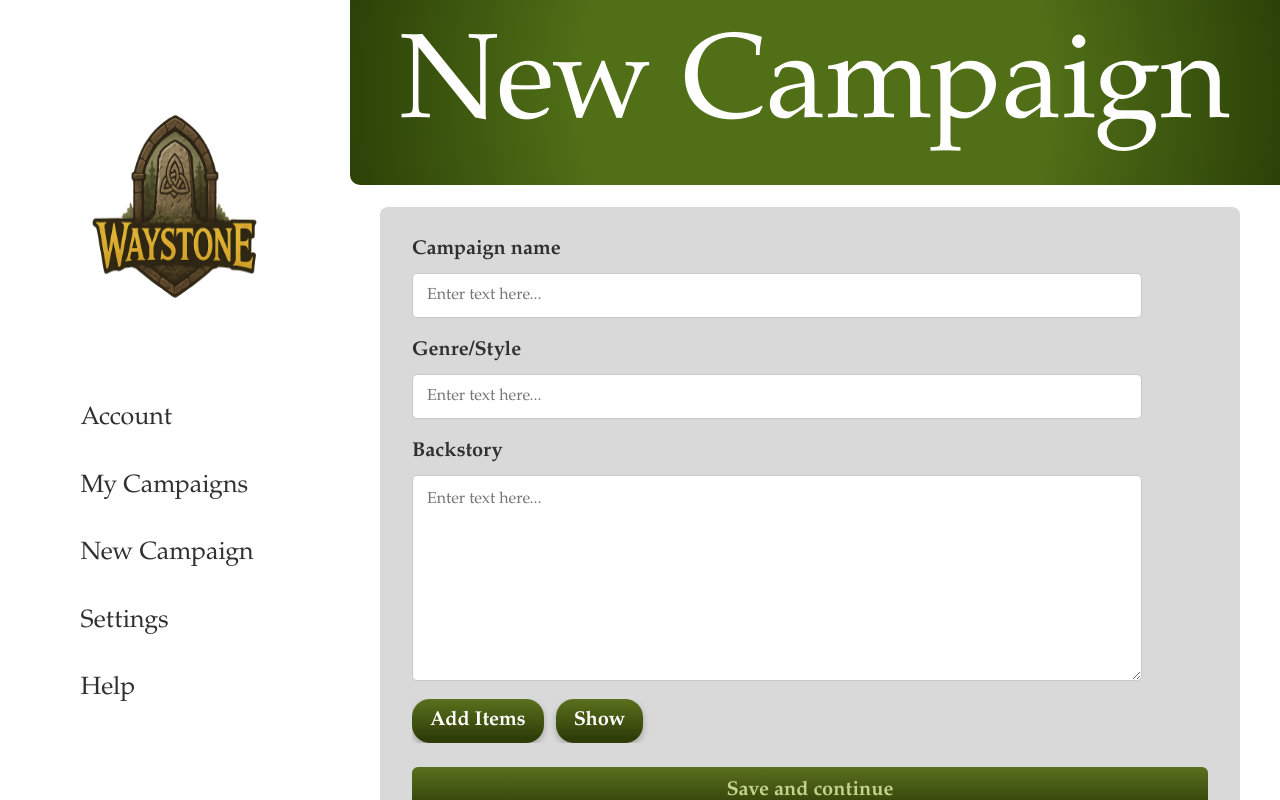
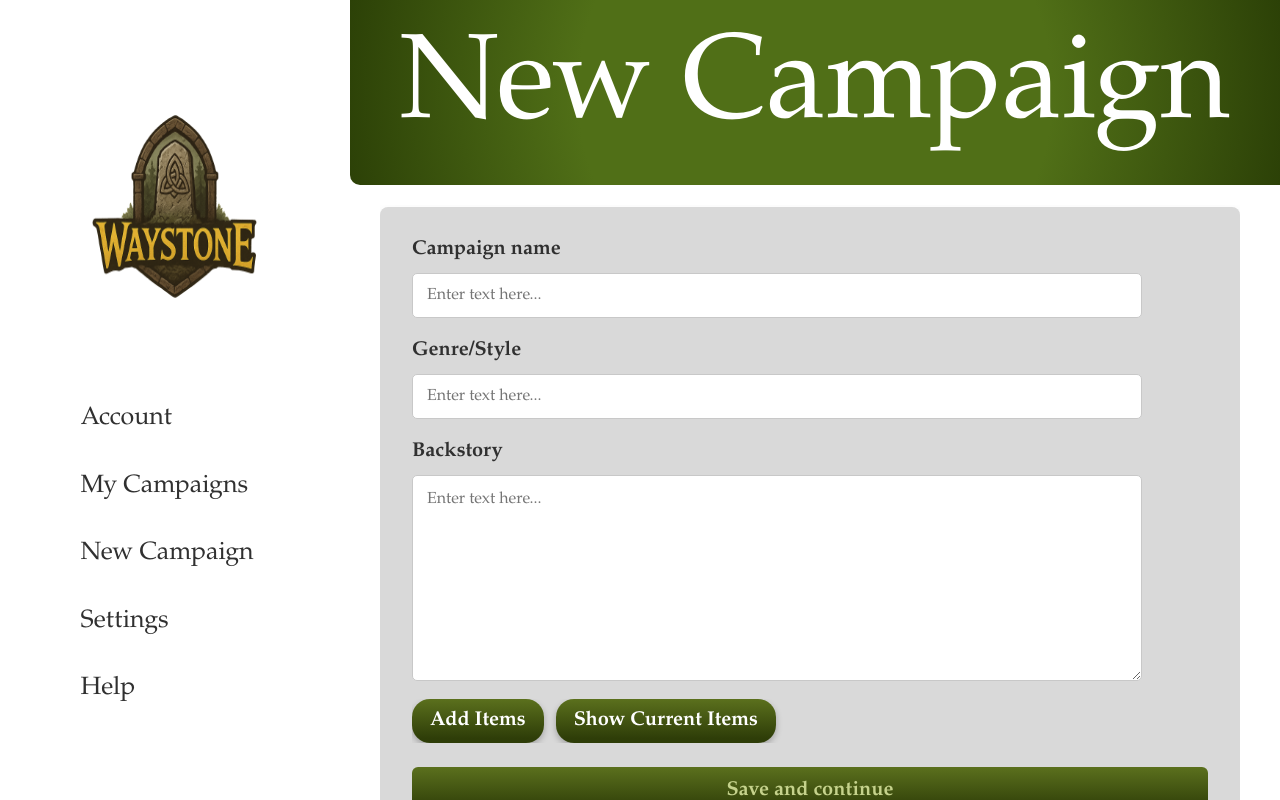
Before and after one commit to WouterOnGithub/Waystone, a React (Vite) app in the folder waystoneProject/: page /user/New_Campaign_Page_CAMPAIGN in a window 1280 px wide. Shown: the top 800 px of the page. Built offline with nearby package versions, Linux system fonts and the light colour scheme.

Commit message:
Minor new campaign and sidebar fix

```diff
--- a/waystoneProject/src/components/UI/Sidebar.jsx
+++ b/waystoneProject/src/components/UI/Sidebar.jsx
@@ -19,7 +19,7 @@ function Sidebar() {
         <Link to="/user/New_Campaign_Page_CAMPAIGN">New Campaign</Link>
         <br />
         <br />
-        <Link to="/user/Account_Page_EDIT">Settings</Link>
+        <Link to="">Settings</Link>
         <br />
         <br />
         <Link to="/">Help</Link>
--- a/waystoneProject/src/pages/New_Campaign_Page_CAMPAIGN.jsx
+++ b/waystoneProject/src/pages/New_Campaign_Page_CAMPAIGN.jsx
@@ -1,7 +1,7 @@
 import React from "react";
 import "./pages-css/CSS.css";
 import "./pages-css/Main_Page.css";
-import "./pages-css/NewCampaignPage.css";
+import "./pages-css/New_Campaign_Page_CAMPAIGN.css";
 import Footer from "../components/UI/Footer";
 import Header from "../components/UI/Header";
 import Sidebar from "../components/UI/Sidebar";
@@ -55,11 +55,11 @@ function New_Campaign_Page_CAMPAIGN() {
 
             <div className="campaign-pill-row">
               <button className="campaign-pill">Add Items</button>
-              <button className="campaign-pill">Show</button>
+              <button className="campaign-pill">Show Current Items</button>
             </div>
 
             <div className="campaign-actions">
-              <button className="campaign-primary">Save and continue</button>
+              <button className="campaign-save">Save and continue</button>
               <button className="campaign-enter">Enter</button>
             </div>
           </div>
--- a/waystoneProject/src/pages/pages-css/NewCampaignPage.css
+++ b/waystoneProject/src/pages/pages-css/New_Campaign_Page_CAMPAIGN.css
@@ -105,7 +105,7 @@
   box-shadow: 0 3px 6px rgba(0, 0, 0, 0.25);
 }
 
-.campaign-primary {
+.campaign-save {
   display: inline-block;
   min-width: 220px;
   border: none;
```
Also changed, not shown: waystoneProject/src/pages/pages-css/New_Campaign_Page_CAMPAIGN.jsx (deleted).
